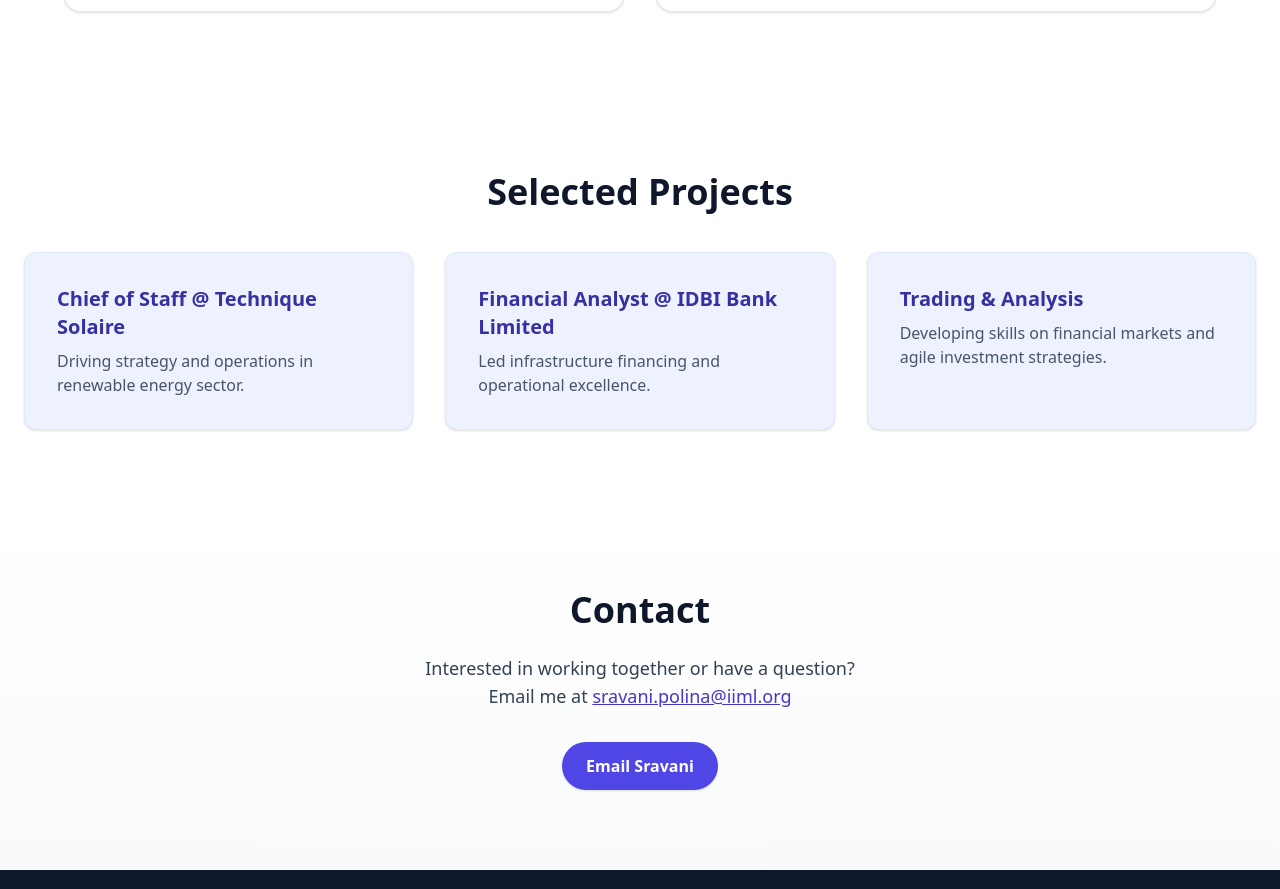
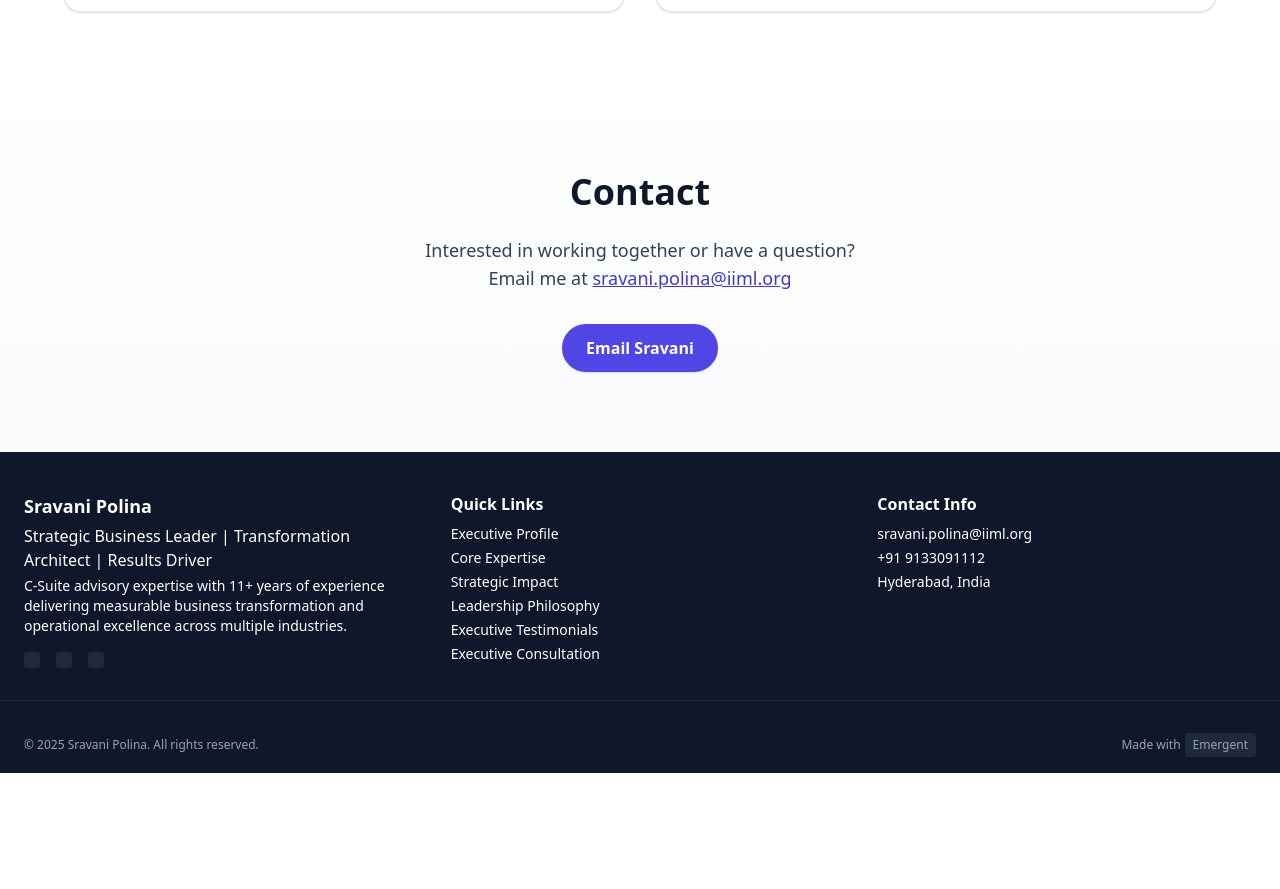
Before and after one commit to SravaniPolina/sravani-portfolio-frontend, a React (Create React App) app: page / in a window 1280 px wide. Shown: the part 1910-2799 px from the top of the page. After the commit the page ends 2683 px from the top, so only its background shows below. Built offline with nearby package versions, Linux system fonts and the light colour scheme.

Commit message:
Update App.js
Removed the Projects component from the main render.

```diff
--- a/src/App.js
+++ b/src/App.js
@@ -4,7 +4,6 @@
 import NavBar from './components/NavBar';
 import Hero from "./components/Hero";
 import StatsCards from "./components/StatsCards";
-import Projects from "./components/Projects";
 import Contact from "./components/Contact";
 import Footer from './components/Footer';
 import AboutMe from "./components/AboutMe";
@@ -18,7 +17,6 @@
         <Hero />
         <StatsCards />
         <AboutMe />
-        <Projects />
         <Contact />
       </main>
       <Footer />
```
